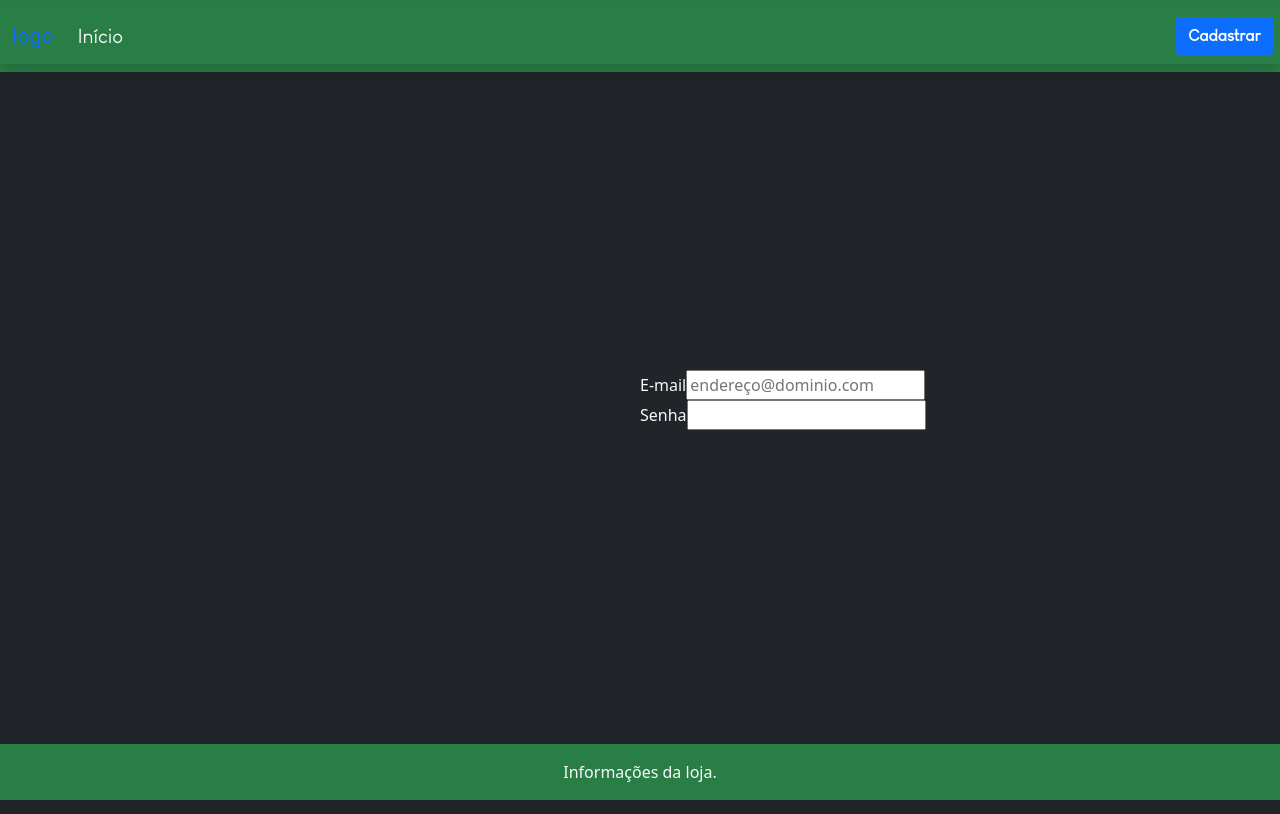
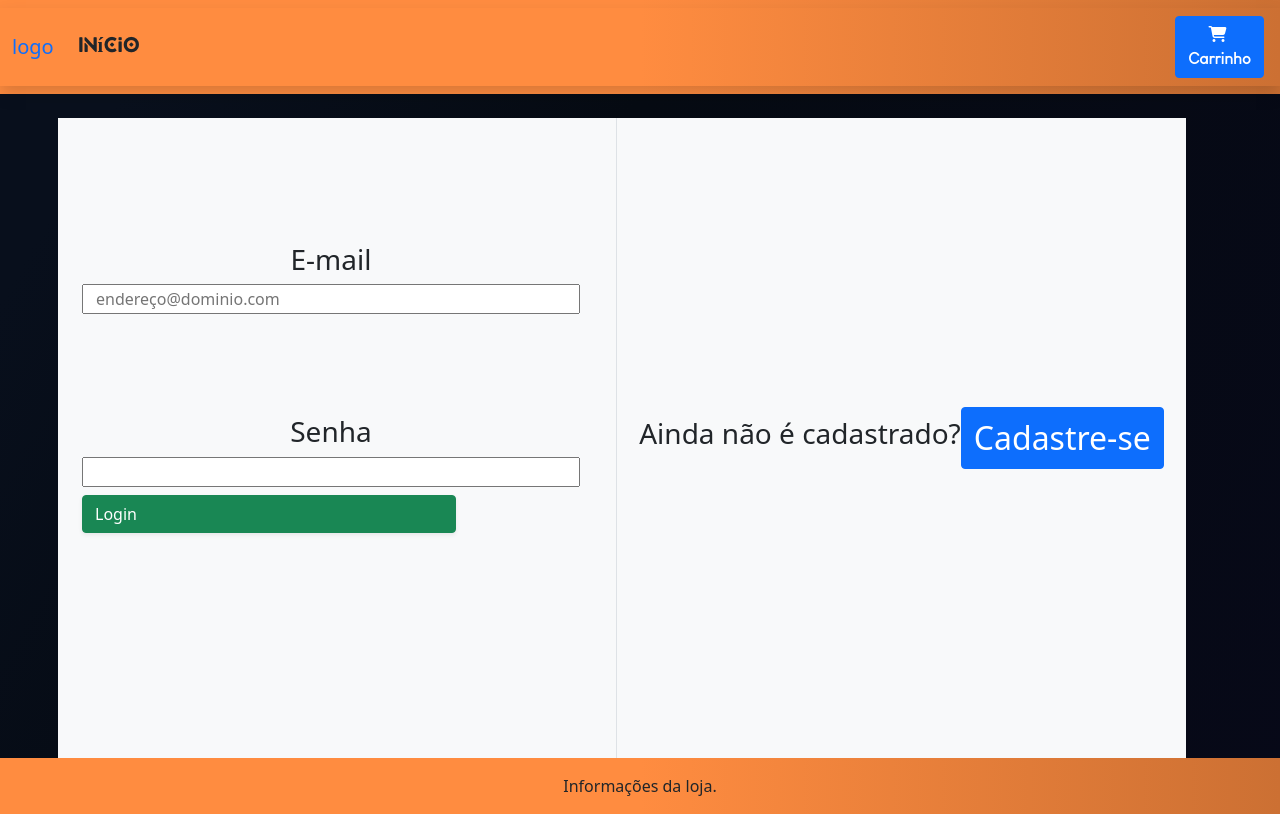
Before and after one commit to Blackklegend/lojaOnline, a PHP site: page /login in a window 1280 px wide. Run offline with PHP 8.4, Linux system fonts and the light colour scheme; some libraries are stand-ins or nearby versions.

Commit message:
More front-end changes
Colors, new pages

TODO: finish wip pages, login system, cart system, product listing and database

aaaaa want a break

```diff
--- a/index.html
+++ b/index.html
@@ -17,7 +17,7 @@
           <script src="./js/dynamicListing.js"></script>
     </head>
 
-    <body class="d-flex flex-column h-100 dark-mode text-dark">
+    <body class="d-flex flex-column h-100 night-mode text-dark">
       <!--! Declaration of the main content -->
       <main class="flex-shrink-0">
         <!--* Navbar -->
--- a/login/index.html
+++ b/login/index.html
@@ -1,18 +1,20 @@
 <!DOCTYPE html>
 <html class="h-100" lang="pt-br">
     <head>
-        <meta charset="utf-8">
+        <meta charset="utf-8"> <!--* Site information -->
         <meta http-equiv="X-UA-Compatible" content="IE=edge,chrome=1">
         <meta name="viewport" content="width=device-width, initial-scale=1">
         <title>Login</title>
+        <!--! CSS styling injections -->
             <link href="../styles/css/bootstrap.min.css" rel="stylesheet">
             <link href="../styles/css/bootstrap-utilities.min.css" rel="stylesheet">
             <link href="../styles/css/ecm.css" rel="stylesheet">
+        <!--! JS styling injections -->
             <script src="../styles/js/bootstrap.bundle.min.js"></script>
             <script src="https://kit.fontawesome.com/c53fad1440.js" crossorigin="anonymous"></script>
     </head>
-    <body class="d-flex flex-column h-100 bg-dark text-dark">
-        <main class="flex-shrink-0">
+    <body class="d-flex flex-column h-100 night-mode text-dark"> <!--? Content -->
+          <main class="flex-shrink-0"> <!--? Navbar start -->
             <nav class="navbar navbar-expand-lg green-background">
                 <div class="container-fluid shadow">
                     <a class="navbar-brand" href="#">logo</a>
@@ -22,25 +24,38 @@
                     <div class="collapse navbar-collapse" id="navbarSupportedContent">
                         <ul class="navbar-nav me-auto mb-2 mb-lg-0">
                             <li class="nav-item">
-                                <a class="nav-link text-light george fs-5 lh-lg" aria-current="page" href="../">Início</a>
+                                <a class="nav-link text-dark lequire fw-bold fs-5 lh-lg" aria-current="page" href="../">Início</a>
                             </li>
                         </ul>
                     </div>
                     <div class="col-md-1 ms-1 btn-group mt-n1 mb-2 pt-2 container-fluid pe-2">
-                        <button class="btn btn-primary float-end george fw-bolder" onclick="location.href ='./login'">Cadastrar</button>
+                        <button class="btn btn-primary float-end george fw-bolder" onclick="location.href ='./login'"><i class="fas fa-shopping-cart me-1"></i>Carrinho</button>
                     </div>
                 </div>
-            </nav>
-            <div id="content" class="container-fluid mt-0 flex-shrink-0 px-0 text-light">
-                <div class="container-sm mt-3 bg-light">
-                    <div class="position-absolute bottom-50 start-50">E-mail<input type="text" class="" placeholder="endereço@dominio.com"></div>
-                    <div class="position-absolute top-50 start-50">Senha<input type="text" class=""></div>
+            </nav> <!--? Navbar end -->
+        <!--! Main content start -->
+            <div id="content" class="container-md mt-0 flex-shrink-0 px-0 text-light row mx-auto mt-4 login-container">
+                <div class="shadow-md bg-light text-dark p-4 col-sm-6 d-flex row"> <!--* Login container -->
+                    <div class="d-flex align-self-center row">
+                        <h3 class="container-fluid text-center">E-mail</h3>
+                        <input type="text" class="" placeholder="endereço@dominio.com">
+                    </div>
+                    <div class="d-flex row h-fc">
+                        <h3 class="container-fluid text-center">Senha</h3>
+                        <input type="text" class="h-auto">
+                        <button class="btn btn-group btn-success h-fc w-75 mt-2 shadow-sm">Login</button>
+                    </div> <!--** Login end -->
+                </div>
+                <div class="col-sm-6 bg-light text-dark border-start d-flex justify-content-center"> <!--? Sign up start -->
+                    <h3 class="align-self-center text-center h-fc d-inline-block">Ainda não é cadastrado?</h3>
+                    <button class="btn btn-primary align-self-center fs-2 d-inline-block">Cadastre-se</button>
                 </div>
             </div>
           </main>
+        <!--! Content ends here -->
         <footer class="footer mt-auto py-3 green-background">
             <div class="container text-center">
-                <span class="text-light text-center">Informações da loja.</span>
+                <span class="text-dark text-center">Informações da loja.</span>
             </div>
         </footer>
     </body>
--- a/produto.html
+++ b/produto.html
@@ -11,9 +11,9 @@
     <script src="./styles/js/bootstrap.bundle.min.js"></script>
     <script src="https://kit.fontawesome.com/c53fad1440.js" crossorigin="anonymous"></script>
   </head>
-  <body class="d-flex flex-column h-100 bg-dark text-light">
+  <body class="d-flex flex-column h-100 night-mode text-light">
     <main class="flex-shrink-0">
-      <nav class="navbar navbar-expand-lg indigo-background">
+      <nav class="navbar navbar-expand-lg green-background">
         <div class="container-fluid shadow">
           <a class="navbar-brand" href="#">logo</a>
           <button class="navbar-toggler" type="button" data-bs-toggle="collapse" data-bs-target="#navbarSupportedContent" aria-controls="navbarSupportedContent" aria-expanded="false" aria-label="Toggle navigation">
@@ -67,7 +67,7 @@
         </div>
       </div>
     </main>
-    <footer class="footer mt-auto py-3 indigo-background">
+    <footer class="footer mt-auto py-3 green-background">
       <div class="container text-center">
         <span class="text-light text-center">Informações da loja.</span>
       </div>
--- a/produtos/index.html
+++ b/produtos/index.html
@@ -11,7 +11,7 @@
       <script src="../styles/js/bootstrap.bundle.min.js"></script>
       <script src="https://kit.fontawesome.com/c53fad1440.js" crossorigin="anonymous"></script>
     </head>
-    <body class="d-flex flex-column h-100 bg-dark text-dark">
+    <body class="d-flex flex-column h-100 night-mode text-dark">
       <main class="flex-shrink-0">
         <nav class="navbar navbar-expand-lg green-background">
           <div class="container-fluid shadow">
--- a/styles/css/ecm.css
+++ b/styles/css/ecm.css
@@ -1,9 +1,5 @@
 .green-background {
-    background: linear-gradient(90deg, #297E46 100%, #216136 10%, #184B29 50%);
-}
-
-.dark-mode {
-    background-color: #303030;
+    background: linear-gradient(90deg, #FF8C40 50%, #cc7033 100%, #b2622c 100%);
 }
 
 html {
@@ -60,3 +56,16 @@ html {
     color:#8F222D;
     background-color:transparent;
 }
+
+.login-container {
+    height: 80vh;
+    padding: auto;
+}
+
+.night-mode {
+    background: linear-gradient(120deg, #080f1c 10%, #050A12 40%, #070918 100%)
+}
+
+.h-fc {
+    height: fit-content;
+}
```
Lines whose indentation alone changed are shown as unchanged.
